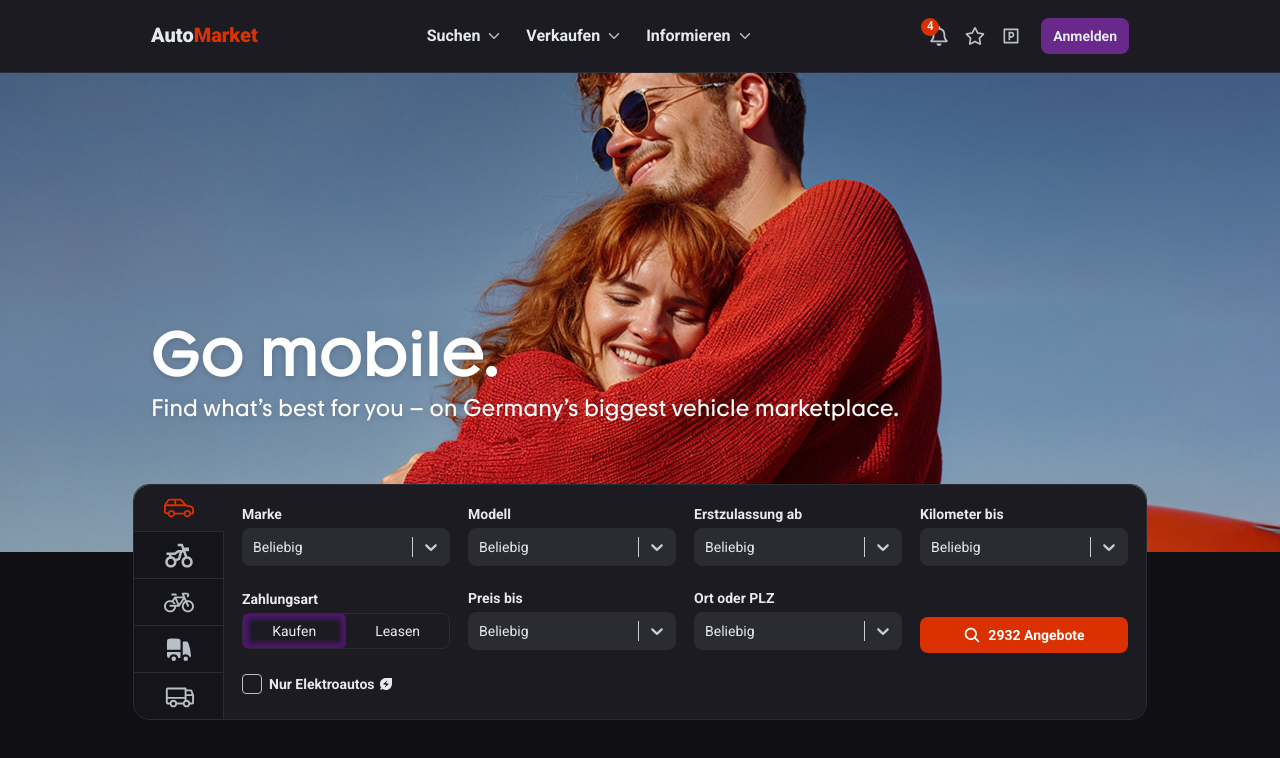
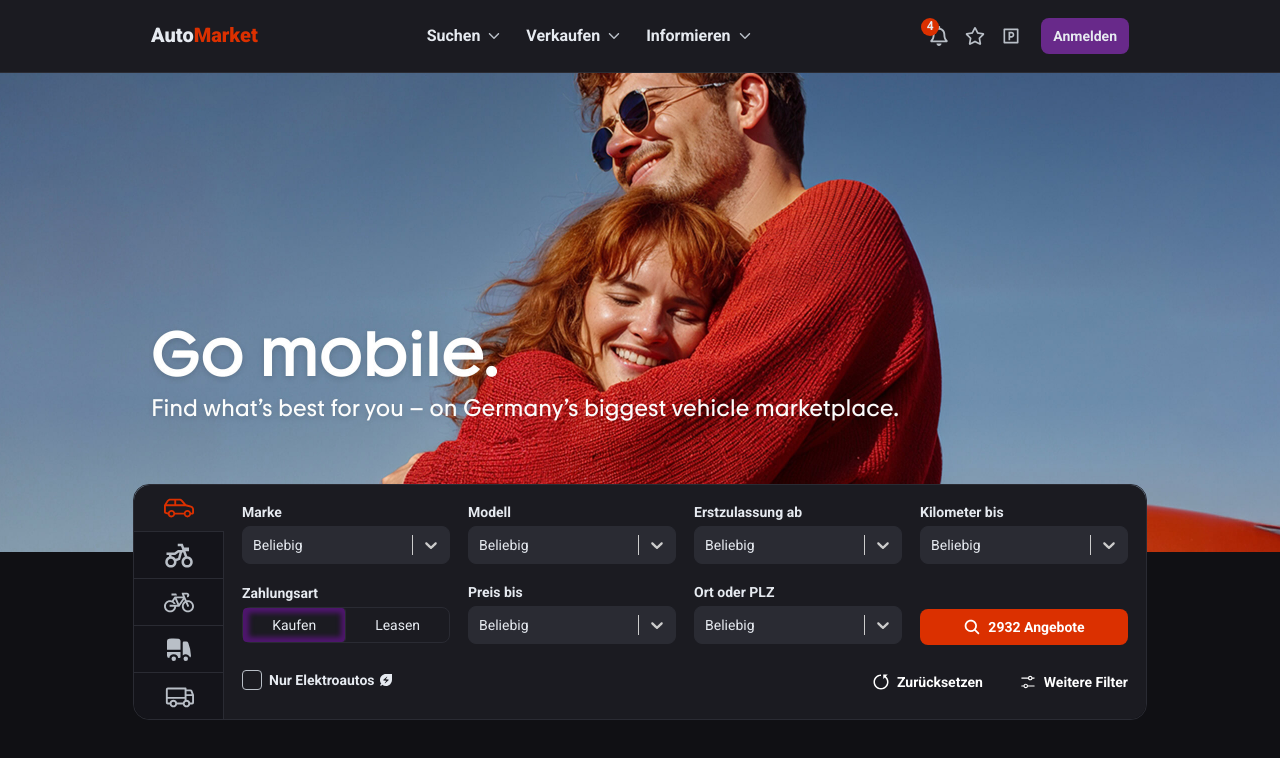
Before and after one commit to sh1xzyy/auto-market-frontend-v2, a Next.js app: page / in a window 1280 px wide. Shown: the top 758 px of the page. Built offline with nearby package versions, Linux system fonts and the light colour scheme.

Commit message:
feat: add filter buttons

```diff
--- a/src/modules/FiltersForm/FiltersForm.jsx
+++ b/src/modules/FiltersForm/FiltersForm.jsx
@@ -7,6 +7,7 @@ import CheckboxContent from './ui/CheckboxContent'
 import Radio from '@/ui/Radio/Radio'
 import SubmitButtonContent from './ui/SubmitButtonContent'
 import SubmitButton from '@/ui/SubmitButton/SubmitButton'
+import FilterButtons from './ui/FilterButtons'
 
 const initialValues = {
 	brand: '',
@@ -52,6 +53,8 @@ const FiltersForm = ({ openIndex, vehiclesFields }) => {
 								<SubmitButtonContent item={item} vehicleQuantity='2932' />
 							</SubmitButton>
 						)}
+
+						{item?.type === 'filterButton' && <FilterButtons item={item} />}
 					</div>
 				))}
 			</Form>
--- /dev/null
+++ b/src/modules/FiltersForm/ui/FilterButtons.jsx
@@ -0,0 +1,19 @@
+import Link from 'next/link'
+import { filterButtonsStyles } from './filterButtonsStyles'
+
+const FilterButtons = ({ item: { actionButton, navigationButton } }) => {
+	return (
+		<>
+			<button className={filterButtonsStyles}>
+				{actionButton?.icon}
+				<span className='font-bold text-md'>{actionButton?.label}</span>
+			</button>
+			<Link href={navigationButton?.href} className={filterButtonsStyles}>
+				{navigationButton?.icon}
+				<span className='font-bold text-md'>{navigationButton?.label}</span>
+			</Link>
+		</>
+	)
+}
+
+export default FilterButtons
--- /dev/null
+++ b/src/modules/FiltersForm/ui/filterButtonsStyles.js
@@ -0,0 +1,2 @@
+export const filterButtonsStyles =
+	'flex items-center justify-center gap-sm-plus w-full h-[36px] text-white transition-colors linear duration-300 hover:text-grey-light'
```
